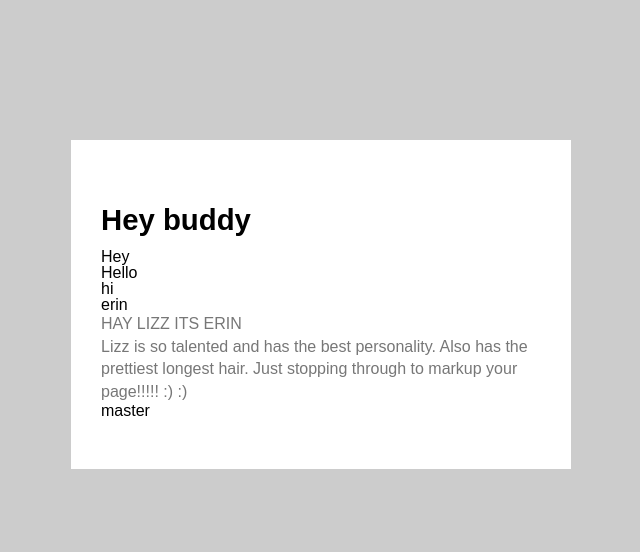
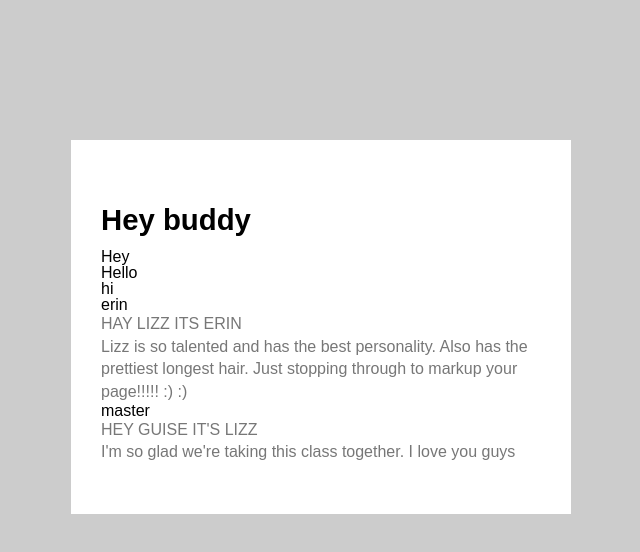
Before and after one commit to patriciamclaurin/wd3-week1-demo-2, a website: page index.html in a window 1280 px wide. Shown: the whole page, without its empty margins (319-959 px from the left). Drawn offline with Linux system fonts and the light colour scheme.

Commit message:
Lizz's changes
whaddup

```diff
--- a/index.html
+++ b/index.html
@@ -26,6 +26,10 @@
 
 				<p> Lizz is so talented and has the best personality. Also has the prettiest longest hair. Just stopping through to markup your page!!!!! :) :)</p>
  master
+
+
+ 			<p> HEY GUISE IT'S LIZZ </p>
+ 			<p> I'm so glad we're taking this class together. I love you guys </p>
 		</div>
 
 
```
